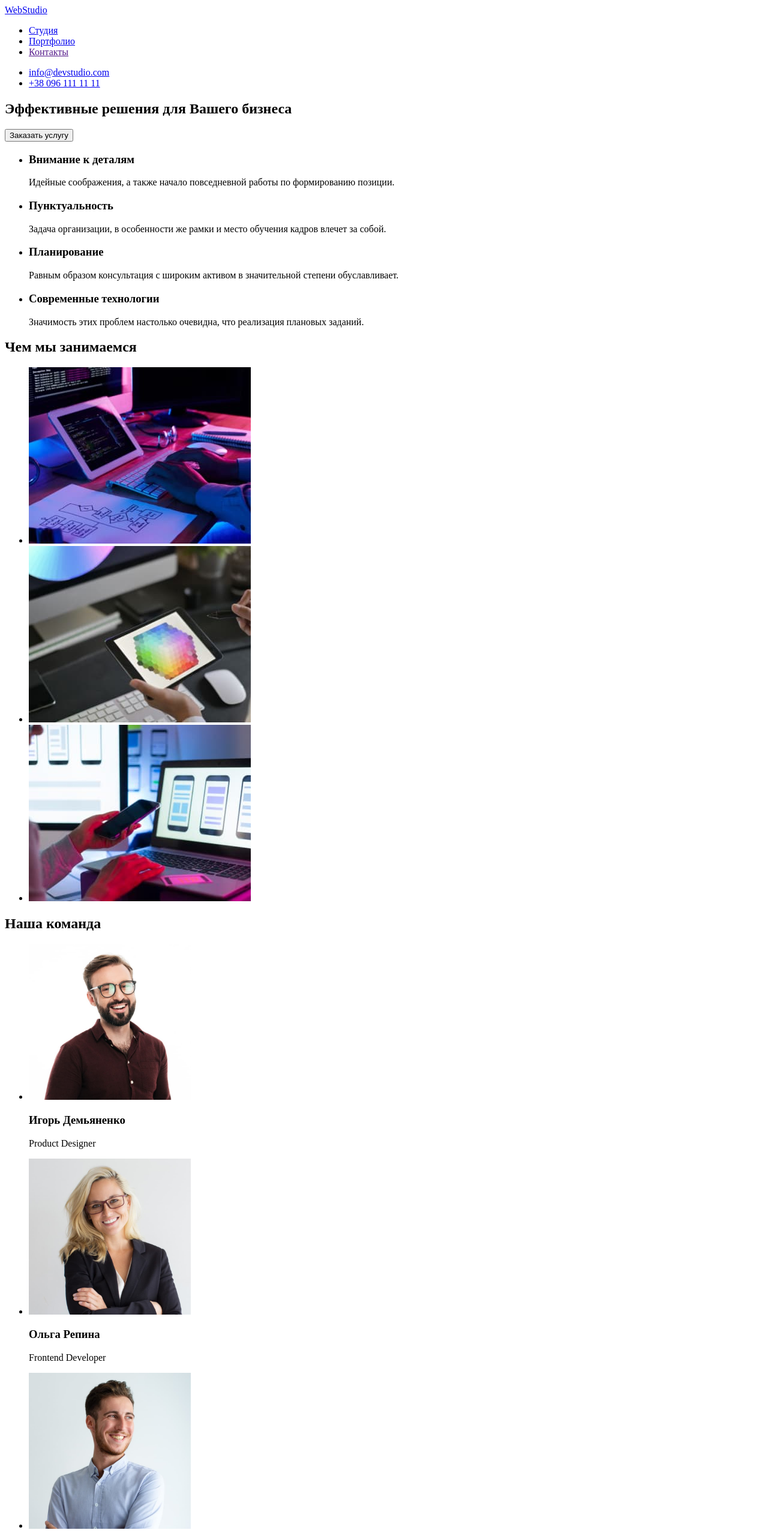
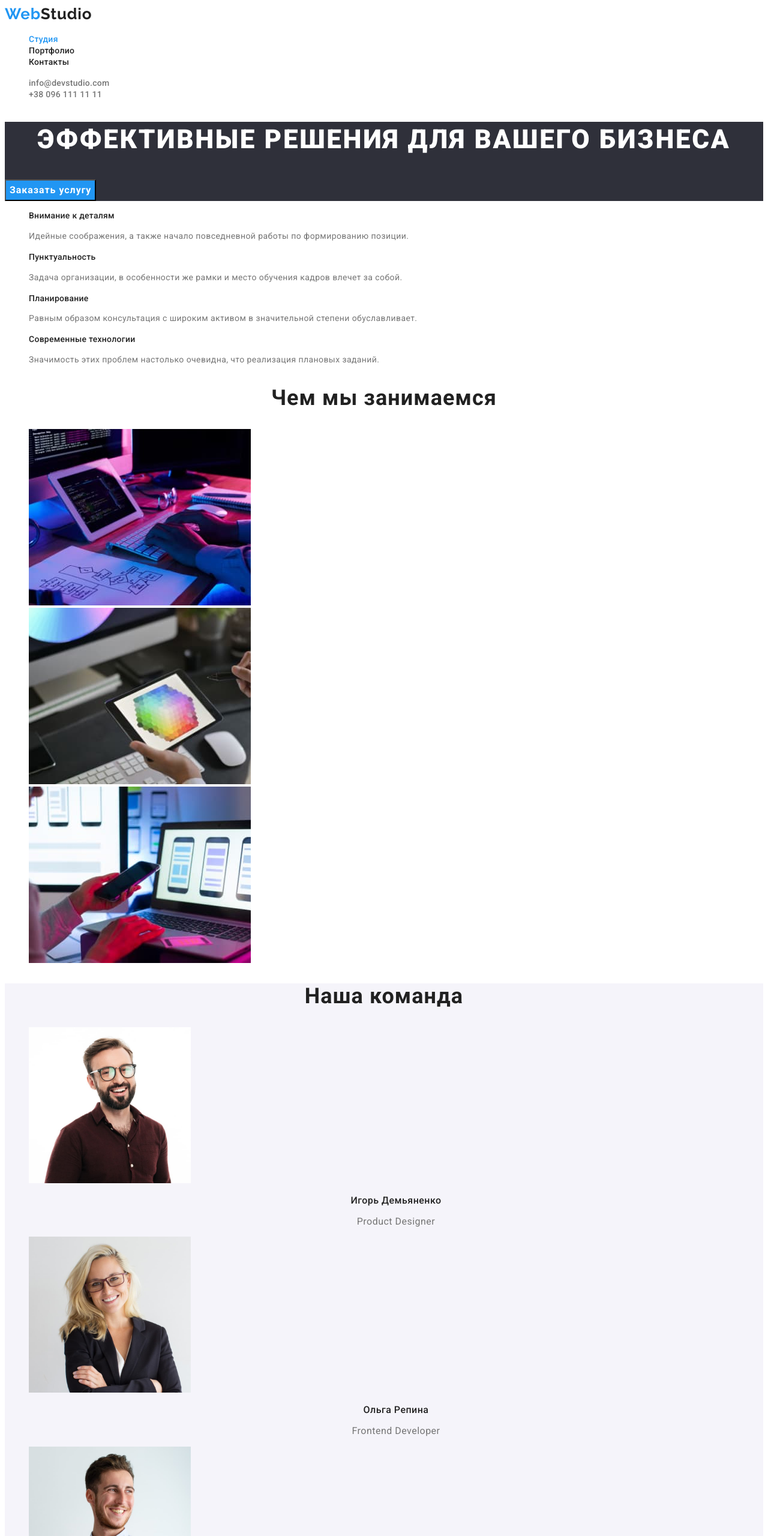
Before and after one commit to marynalee/goit-markup-hw-02, a plain HTML site: page index.html in a window 1280 px wide. Shown: the top 2560 px of the page at 60% size. Drawn offline with Linux system fonts and the light colour scheme.

Commit message:
Верстка 2 страницы и добавление стилей

```diff
--- a/css/styles.css
+++ b/css/styles.css
@@ -0,0 +1,228 @@
+:root {
+  --primary-color: #2196f3;
+  --primary-text-color: #212121;
+  --accent-text-color: #ffffff;
+  --secondary-text-color: #757575;
+  --footer-bg-color: #2f303a;
+  --section-bg-color: #f5f4fa;
+  --footer-link-hover-color: #75757580;
+}
+body {
+  font-family: 'Roboto', sans-serif;
+  color: var(--primary-text-color);
+}
+
+.list {
+  list-style: none;
+}
+
+.link {
+  text-decoration: none;
+}
+
+.title {
+  font-style: normal;
+  font-weight: 600;
+  font-size: 36px;
+  line-height: 1.2;
+  text-align: center;
+  letter-spacing: 0.03em;
+}
+/* Header */
+.header-link,
+.header-tel,
+.header-mail {
+  font-style: normal;
+  font-weight: 500;
+  font-size: 14px;
+  line-height: 1.2;
+  letter-spacing: 0.02em;
+}
+
+.header-link {
+  color: inherit;
+}
+
+.header-link.current {
+  color: var(--primary-color);
+}
+
+.header-tel,
+.header-mail {
+  color: var(--secondary-text-color);
+}
+
+.header-link:hover,
+.header-link:focus,
+.header-tel:hover,
+.header-tel:focus,
+.header-mail:hover,
+.header-mail:focus {
+  color: var(--primary-color);
+}
+
+/* Logo */
+.header-logo,
+.footer-logo {
+  font-family: Raleway, sans-serif;
+  font-size: 26px;
+  line-height: 1.2;
+  letter-spacing: 0.03em;
+  color: var(--primary-color);
+}
+.primary-logo {
+  color: var(--primary-text-color);
+}
+.secondary-logo {
+  color: var(--accent-text-color);
+}
+
+/* Footer */
+.footer {
+  background-color: var(--footer-bg-color);
+  padding: 20px;
+}
+
+.footer-list {
+  font-style: normal;
+  font-weight: 400;
+  font-size: 14px;
+  line-height: 1.7;
+  letter-spacing: 0.03em;
+}
+.footer-adr,
+.footer-mail,
+.footer-tel {
+  color: var(--secondary-text-color);
+}
+
+.footer-adr:hover,
+.footer-mail:hover,
+.footer-tel:hover,
+.footer-adr:focus,
+.footer-mail:focus,
+.footer-tel:focus {
+  color: var(--footer-link-hover-color);
+}
+
+/* Studio Page */
+/* Hero section */
+.hero {
+  background-color: var(--footer-bg-color);
+}
+.main-title {
+  color: var(--accent-text-color);
+  font-size: 44px;
+  font-weight: 900;
+  line-height: 1.36;
+  letter-spacing: 0.06em;
+  text-transform: uppercase;
+  text-align: center;
+}
+
+.filters-list-item > button {
+  cursor: pointer;
+}
+
+.hero-btn {
+  font-family: inherit;
+  font-style: normal;
+  font-weight: 600;
+  font-size: 16px;
+  line-height: 1.9;
+  display: flex;
+  align-items: center;
+  text-align: center;
+  letter-spacing: 0.06em;
+  background-color: var(--primary-color);
+  color: var(--accent-text-color);
+}
+
+.hero-btn:hover,
+.hero-btn:focus {
+  background-color: var(--secondary-text-color);
+}
+
+/* Features section*/
+.features-title {
+  font-style: normal;
+  font-weight: 500;
+  font-size: 14px;
+  line-height: 1.2;
+  letter-spacing: 0.02em;
+  text-align: left;
+}
+.features-text {
+  color: var(--secondary-text-color);
+  font-style: normal;
+  font-weight: normal;
+  font-size: 14px;
+  line-height: 1.7;
+  letter-spacing: 0.03em;
+  text-align: left;
+}
+
+/* Team section */
+.team {
+  background-color: var(--section-bg-color);
+}
+
+.team-item-title {
+  font-style: normal;
+  font-weight: 500;
+  font-size: 16px;
+  line-height: 1.18;
+  text-align: center;
+  letter-spacing: 0.03em;
+}
+
+.team-item-text {
+  color: var(--secondary-text-color);
+  font-style: normal;
+  font-weight: 400;
+  font-size: 16px;
+  line-height: 1.18;
+  text-align: center;
+  letter-spacing: 0.03em;
+}
+
+/* Portfolio Page*/
+.filters-btn {
+  font-family: inherit;
+  font-style: normal;
+  font-weight: 500;
+  font-size: 16px;
+  line-height: 1.6;
+  text-align: center;
+  letter-spacing: 0.03em;
+  color: var(--primary-text-color);
+}
+
+.filters-btn:hover,
+.filters-btn:focus {
+  background-color: var(--primary-color);
+}
+
+.filters-btn.current {
+  color: var(--accent-text-color);
+  background-color: var(--primary-color);
+}
+
+.portfolio-title {
+  font-style: normal;
+  font-weight: 600;
+  font-size: 18px;
+  line-height: 2;
+  letter-spacing: 0.06em;
+  text-align: left;
+}
+
+.portfolio-text {
+  color: var(--secondary-text-color);
+  font-style: normal;
+  font-weight: 400;
+  font-size: 16px;
+  line-height: 1.87;
+  letter-spacing: 0.03em;
+  text-align: left;
+}
--- a/index.html
+++ b/index.html
@@ -5,112 +5,115 @@
     <meta http-equiv="X-UA-Compatible" content="IE=edge">
     <meta name="viewport" content="width=device-width, initial-scale=1.0">
     <title>WebStudio</title>
+    <link rel="preconnect" href="https://fonts.googleapis.com">
+    <link rel="preconnect" href="https://fonts.gstatic.com" crossorigin>
+    <link href="https://fonts.googleapis.com/css2?family=Raleway:wght@700&family=Roboto:wght@400;500;700;900&display=swap" rel="stylesheet">
     <link rel="stylesheet" href="./css/styles.css">
 </head>
 <body>
-    <!-- Шапка сайта -->
+    <!-- Header -->
     <header class="header">
-        <nav class="main-nav">
-            <a href="index.html"><span>Web</span>Studio</a>
-            <ul class="main-nav-list">
-                <li class="main-nav-list-item"><a href="./index.html">Студия</a></li>
-                <li class="main-nav-list-item"><a href="./portfolio.html">Портфолио</a></li>
-                <li class="main-nav-list-item"><a href="">Контакты</a></li>
+        <nav class="header-nav">
+            <a class="header-logo link"   href="index.html">Web<span class="primary-logo">Studio</span></a>
+            <ul class="list header-list">
+                <li class="header-item"><a class="link header-link current"   href="./index.html">Студия</a></li>
+                <li class="header-item"><a class="link header-link"   href="./portfolio.html">Портфолио</a></li>
+                <li class="header-item"><a class="link header-link"   href="">Контакты</a></li>
             </ul>
         </nav>
 
-        <ul class="contact-info-list">
-            <li class="contact-info-list-item"><a href="mailto:info@devstudio.com">info@devstudio.com</a></li>
-            <li class="contact-info-list-item"><a href="tel:+380961111111">+38 096 111 11 11</a></li>
+        <ul class="list header-cont">
+            <li class="cont-item"><a class="link header-mail"   href="mailto:info@devstudio.com">info@devstudio.com</a></li>
+            <li class="cont-item"><a class="link header-tel"   href="tel:+380961111111">+38 096 111 11 11</a></li>
         </ul>
     </header>
-    <!-- Основной контент страницы -->
+    <!-- Main contant-->
     <main>
-    <!-- Блок с баннером -->
+    <!-- Hero section -->
     <section class="hero">
-            <h1 class="hero-title">Эффективные решения для Вашего бизнеса</h1>
-            <button type="button">Заказать услугу</button>
+            <h1 class="main-title">Эффективные решения для Вашего бизнеса</h1>
+            <button type="button" class="hero-btn">Заказать услугу</button>
     </section>
-    <!-- Блок Преимущества -->
+    <!-- Features section -->
     <section class="features">
-        <h2 hidden>Наши преимущества</h2>
-        <ul class="features-list">
-            <li class="features-list-item">
-                <h3 class="features-list-item-title">Внимание к деталям</h3>
-                <p class="features-list-item-text">
+        <h2 hidden class="features-header">Наши преимущества</h2>
+        <ul class="list features-list">
+            <li class="features-item">
+                <h3 class="features-title">Внимание к деталям</h3>
+                <p class="features-text">
                     Идейные соображения, а также начало повседневной работы по формированию позиции.
                 </p>
             </li>
-            <li class="features-list-item">
-                <h3 class="features-list-item-title">Пунктуальность</h3>
-                <p class="features-list-item-text">
+            <li class="features-item">
+                <h3 class="features-title">Пунктуальность</h3>
+                <p class="features-text">
                     Задача организации, в особенности же рамки и место обучения кадров влечет за собой.
                 </p>
             </li>
-            <li class="features-list-item">
-                <h3 class="features-list-item-title">Планирование</h3>
-                <p class="features-list-item-text">
+            <li class="features-item">
+                <h3 class="features-title">Планирование</h3>
+                <p class="features-text">
                     Равным образом консультация с широким активом в значительной степени обуславливает.
                 </p>
             </li>
-            <li class="features-list-item">
-                <h3 class="features-list-item-title">Современные технологии</h3>
-                <p class="features-list-item-text">
+            <li class="features-item">
+                <h3 class="features-title">Современные технологии</h3>
+                <p class="features-text">
                     Значимость этих проблем настолько очевидна, что реализация плановых заданий.
                 </p>
             </li>
         </ul>
     </section>
-    <!-- Блок Наши направления -->
+    <!-- Directions section -->
     <section class="directions">
-        <h2 class="directions-title">Чем мы занимаемся</h2>
-        <ul class="directions-list">
-            <li class="directions-list-item">
+        <h2 class="title directions-title">Чем мы занимаемся</h2>
+        <ul class="list directions-list">
+            <li class="directions-item">
                 <img src="./images/direction_1.jpg" alt="Человек работает за компьютером" width="370">
             </li>
-            <li class="directions-list-item">
+            <li class="directions-item">
                 <img src="./images/direction_2.jpg" alt="Человек работает за компьютером и телефоном" width="370">
             </li>
-            <li class="directions-list-item">
+            <li class="directions-item">
                 <img src="./images/direction_3.jpg" alt="Человек работает на планшете" width="370">
             </li>
         </ul>
     </section>
-    <!-- Блок Наша команда -->
+    <!-- Team section -->
         <section class="team">
-            <h2 class="team-title">Наша команда</h2>
-            <ul class="team-title-list">
-                <li class="team-title-list">
+            <h2 class="title team-title">Наша команда</h2>
+            <ul class="list team-list">
+                <li class="team-item">
                     <img src="./images/team_1.jpg" alt="Фото нашего Product Designer" width="270">
-                    <h3>Игорь Демьяненко</h3>
-                    <p lang="en">Product Designer</p>
+                    <h3 class="team-item-title">Игорь Демьяненко</h3>
+                    <p lang="en" class="team-item-text">Product Designer</p>
                 </li>
-                <li class="team-title-list">
+                <li class="team-item">
                     <img src="./images/team_2.jpg" alt="Фото нашего Frontend Developer" width="270">
-                    <h3>Ольга Репина</h3>
-                    <p lang="en">Frontend Developer</p>
+                    <h3 class="team-item-title">Ольга Репина</h3>
+                    <p lang="en" class="team-item-text">Frontend Developer</p>
                 </li>
-                <li class="team-title-list">
+                <li class="team-item">
                     <img src="./images/team_3.jpg" alt="Фото нашего Marketing" width="270">
-                    <h3>Николай Тарасов</h3>
-                    <p lang="en">Marketing</p>
+                    <h3 class="team-item-title">Николай Тарасов</h3>
+                    <p lang="en" class="team-item-text">Marketing</p>
                 </li>
                 <li class="team-title-list">
                     <img src="./images/team_4.jpg" alt="Фото нашего UI Designer" width="270">
-                    <h3>Михаил Ермаков</h3>
-                    <p lang="en">UI Designer</p>
+                    <h3 class="team-item-title">Михаил Ермаков</h3>
+                    <p lang="en" class="team-item-text">UI Designer</p>
                 </li>
             </ul>
         </section>
     </main>
-    <!-- Подвал сайта -->
+    <!-- Footer section -->
     <footer class="footer">
-        <a href="/"><span>Web</span>Studio</a>
+        <a class="link footer-logo"   href="/">Web<span class="secondary-logo">Studio</span></a>
         <address>
-            <ul class="footer-address-list">
-                <li class="footer-address-list-item"><a href="https://goo.gl/maps/MTsHm1Lb1NzsEyX66" target="_blank" rel="noreferrer noopener">г. Киев, пр-т Леси Украинки, 26</a></li>
-                <li class="footer-address-list-item"><a href="mailto:info@example.com">info@example.com</a></li>
-                <li class="footer-address-list-item"><a href="tel:+380991111111">+38 099 111 11 11</a></li>
+            <ul class="list footer-list">
+                <li class="footer-item"><a class="link footer-adr"   href="https://goo.gl/maps/MTsHm1Lb1NzsEyX66" target="_blank" rel="noreferrer noopener">г. Киев, пр-т Леси Украинки, 26</a></li>
+                <li class="footer-item"><a class="link footer-mail"   href="mailto:info@example.com">info@example.com</a></li>
+                <li class="footer-item"><a class="link footer-tel"   href="tel:+380991111111">+38 099 111 11 11</a></li>
             </ul>
         </address>
     </footer>
```
Also changed, not shown: portfolio.html (+57 -58 lines).
